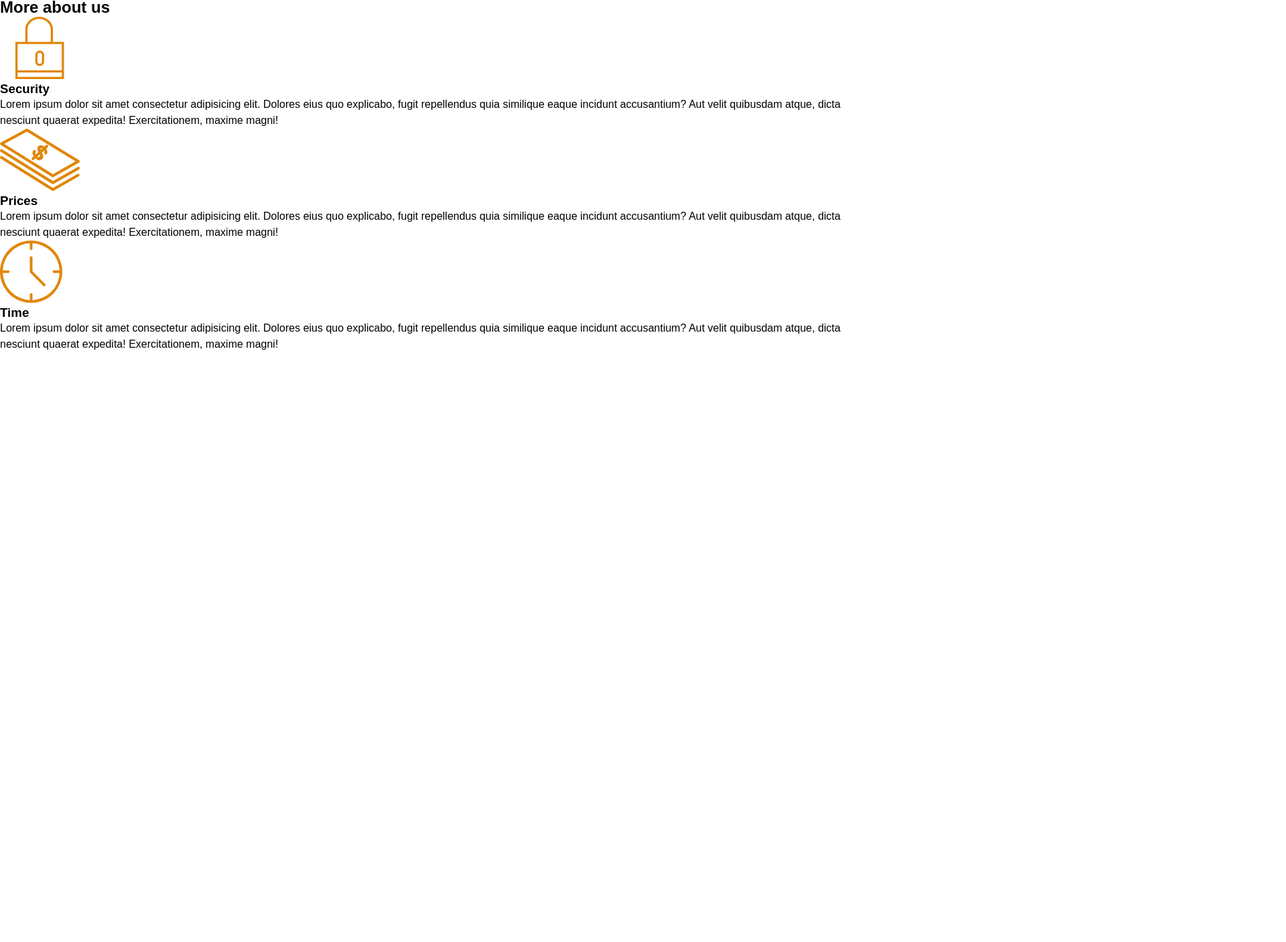
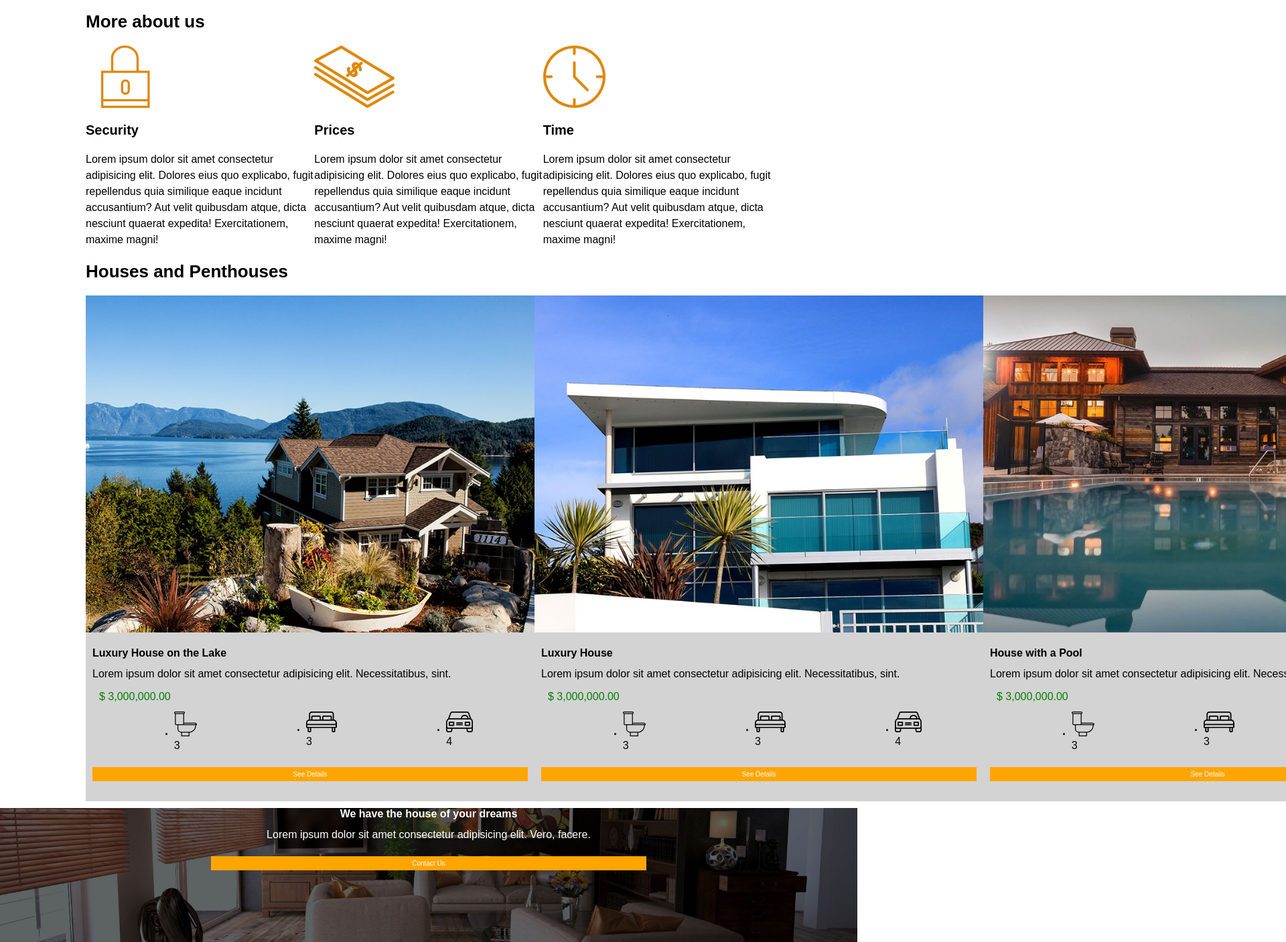
Before and after one commit to michelngando/FSDI102, a plain HTML site: page index.html in a window 1280 px wide. Shown: the part 403-1809 px from the top of the page at 67% size, 1920 px wide, since content can reach past the window. Before the commit the page ends 929 px from the top, so only its background shows below. Drawn offline with Linux system fonts and the light colour scheme.

Commit message:
webpage v1

```diff
--- a/index.html
+++ b/index.html
@@ -8,7 +8,8 @@
 </head>
 <body>
     <header class="site-header">
-        <div class="nav-bar">
+        <div class="container">
+            <div class="menu-bar">
                 <h1>Real Estate</h1>
                 <nav class="menu">
                     <a href="about.html">About</a>
@@ -17,14 +18,16 @@
                 </nav>
             </div>
             <p>We sell luxury houses, condominiums, and penthouses</p>
+        </div>
+
     </header>
 
-    <main>
+    <main class="container">
 
         <h2>More about us</h2>
+        <div class="about-container">
+            <div>
                 <img src="img/icon1.svg" alt="lock">
-
-        <div>
                 <h3>Security</h3>
                 <p>Lorem ipsum dolor sit amet consectetur adipisicing elit. Dolores eius quo explicabo, fugit repellendus quia similique eaque incidunt accusantium? Aut velit quibusdam atque, dicta nesciunt quaerat expedita! Exercitationem, maxime magni!</p>
             </div>
@@ -40,10 +43,92 @@
                 <h3>Time</h3>
                 <p>Lorem ipsum dolor sit amet consectetur adipisicing elit. Dolores eius quo explicabo, fugit repellendus quia similique eaque incidunt accusantium? Aut velit quibusdam atque, dicta nesciunt quaerat expedita! Exercitationem, maxime magni!</p>
             </div>
+        </div>
 
 
+        <h2>Houses and Penthouses</h2>
+        <div class="houses-container">
+            <div class="houses-item">
+                <img src="img/announcement1.jpg" alt="lakehouse">
+                <div class="houses-item-text">
+                    <h4>Luxury House on the Lake</h4>
+                    <p>Lorem ipsum dolor sit amet consectetur adipisicing elit. Necessitatibus, sint.</p>
+                    <p class="price">$ 3,000,000.00</p>
+                    <ul class="houses-types-items">
+                        <li>
+                            <img src="img/icon_wc.svg" alt="wc3">
+                            <p>3</p>
+                        </li>
+                        <li>
+                            <img src="img/icon_room.svg" alt="room">
+                            <p>3</p>
+                        </li>
+                        <li>
+                            <img src="img/icon_parking.svg" alt="icon_parking">
+                            <p>4</p>
+                        </li>
+                    </ul>
+                    <a href="#" class="btn-details">See Details</a>
+                </div>
+            </div>
+            <div class="houses-item">
+                <img src="img/announcement2.jpg" alt="luxuryhouse">
+                <div class="houses-item-text">
+                    <h4>Luxury House</h4>
+                    <p>Lorem ipsum dolor sit amet consectetur adipisicing elit. Necessitatibus, sint.</p>
+                    <p class="price">$ 3,000,000.00</p>
+                    <ul class="houses-types-items">
+                        <li>
+                            <img src="img/icon_wc.svg" alt="wc3">
+                            <p>3</p>
+                        </li>
+                        <li>
+                            <img src="img/icon_room.svg" alt="room">
+                            <p>3</p>
+                        </li>
+                        <li>
+                            <img src="img/icon_parking.svg" alt="icon_parking">
+                            <p>4</p>
+                        </li>
+                    </ul>
+                    <a href="#" class="btn-details">See Details</a>
+                </div>
+            </div>
 
+            <div class="houses-item">
+                <img src="img/announcement3.jpg" alt="poolhouse">
+                <div class="houses-item-text">
+                    <h4>House with a Pool</h4>
+                    <p>Lorem ipsum dolor sit amet consectetur adipisicing elit. Necessitatibus, sint.</p>
+                    <p class="price">$ 3,000,000.00</p>
+                    <ul class="houses-types-items">
+                        <li>
+                            <img src="img/icon_wc.svg" alt="wc3">
+                            <p>3</p>
+                        </li>
+                        <li>
+                            <img src="img/icon_room.svg" alt="room">
+                            <p>3</p>
+                        </li>
+                        <li>
+                            <img src="img/icon_parking.svg" alt="icon_parking">
+                            <p>4</p>
+                        </li>
+                    </ul>
+                    <a href="#" class="btn-details">See Details</a>
+                </div>
+            </div>
+
+        </div>
     </main>
 
 </body>
+<footer class="site-footer">
+    <div class="site-footer-text">
+        <h4>We have the house of your dreams</h4>
+        <p>Lorem ipsum dolor sit amet consectetur adipisicing elit. Vero, facere.</p>
+        <a href="contact.html" class="btn-details">Contact Us</a>
+    </div>
+
+</footer>
 </html>
--- a/mystyle.css
+++ b/mystyle.css
@@ -1,4 +1,10 @@
 /*global*/
+img{
+    max-width: 100%;
+}
+html{
+    font-size: 62.5%; /*reset html*/ /*1rem = 10px*/
+}
 *{
     margin: 0;
 }
@@ -11,14 +17,34 @@ a{
 }
 p{
     line-height: 1.5;
+    font-size: 1.6rem;
+}
+h1{
+    font-size: 3.2rem;
+}
+h2{
+    font-size: 2.6rem;
+    margin: 2rem 0;
+}
+h3{
+    font-size: 2rem;
+    margin: 2rem 0;
+}
+h4{
+    font-size: 1.6rem;
+    margin:1rem 0;
+}
+ul li{
+
 }
 /*header*/
 .site-header{
     background-image: url(img/header.jpg);
-    height: 400px;
+    height: 50vh;
     background-size: cover;
+    background-position: top center;
     color: white;
-    text-align: center;
+
 }
 .navigation-bar{
     margin-top: 40px;
@@ -26,11 +52,90 @@ p{
     align-items: center;
     height: 100px;
 }
+/*footer*/
+.site-footer{
+    background-image: url(img/encuentra.jpg);
+    height: 25vh;
+    background-size: cover;
+    background-position: center ;
+    color: white;
+
+}
+.site-footer-text{
+text-align: center;
+align-items: end;
+display: block;
+}
+.site-footer-elemets{
+    margin-top: 5rem;
+}
+a.btn-details{
+    display: block;
+    background-color: orange;
+    color: white;
+    padding: 0.5rem;
+    text-align: center;
+    width: 80vh;
+    margin: 2rem auto;
+}
+
 
 /*main*/
+.menu a{
+    color: white;
+    margin-right: 2rem;
+}
+
+.about-container{
+   display: flex;
+}
+.houses-container{
+    display: flex;
+    flex-direction: row;
+    justify-content: space-around;
+    max-width: 100%;
+}
+.houses-item{
+    background-color: lightgray;
+}
+.houses-item-text{
+    padding: 1rem;
+    text-decoration: none;
+}
+.houses-types-items{
+    display: flex;
+    flex-direction: row;
+    justify-content: space-around;
+
+}
+
+
+
 /*menu*/
 .menu a{
     color: white;
     margin-right: 30px;
-
 }
+.menu-bar{
+    display: flex;
+    justify-content: space-between;
+    align-items: center;
+    height: 10vh;
+}
+p.price{
+    color: green;
+    padding: 1rem;
+}
+/*utilities*/
+.container{
+    width: 80%;
+   margin: 0 auto;
+}
+.btn-details{
+    display: block;
+    background-color: orange;
+    color: white;
+    padding: 0.5rem;
+    text-align: center;
+    margin: auto 0;
+}
```
Also changed, not shown: about.html (added, +40 -0 lines). Lines whose indentation alone changed are shown as unchanged.
